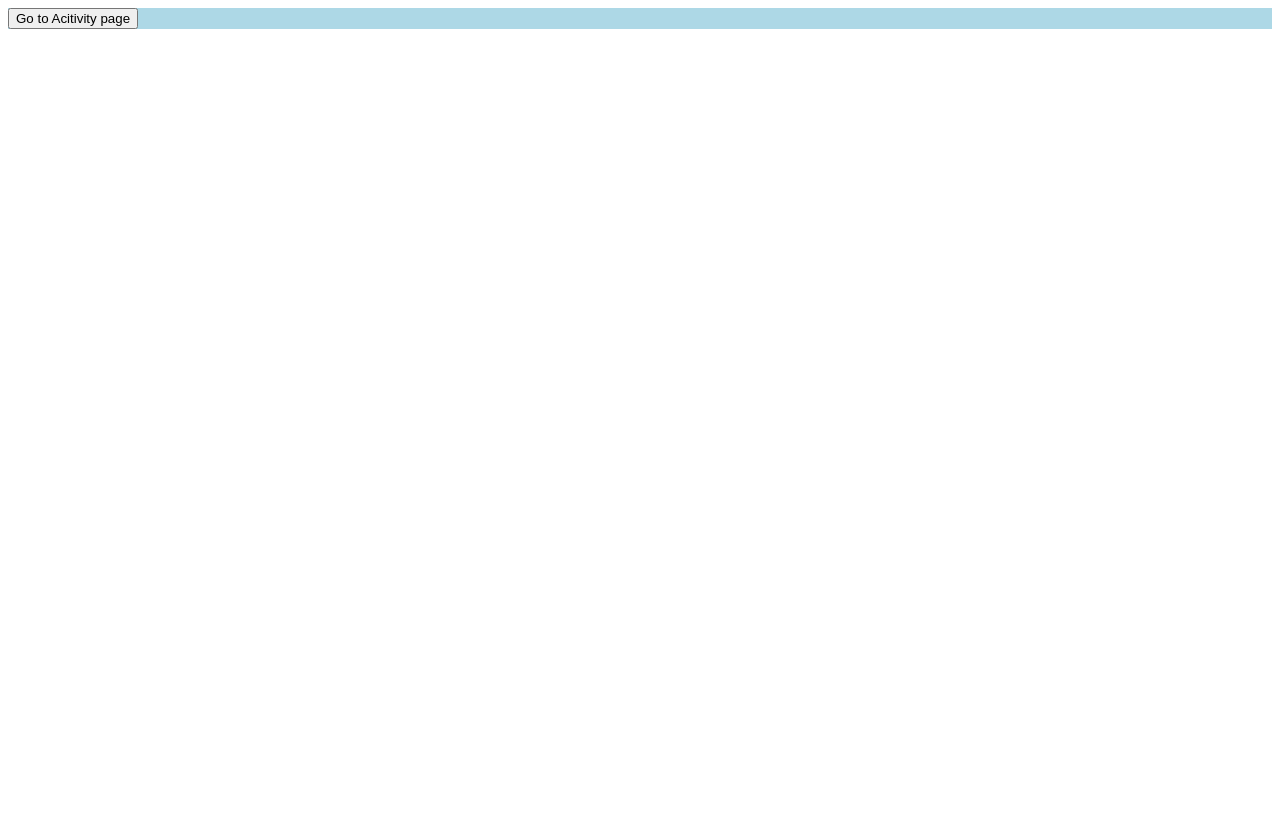
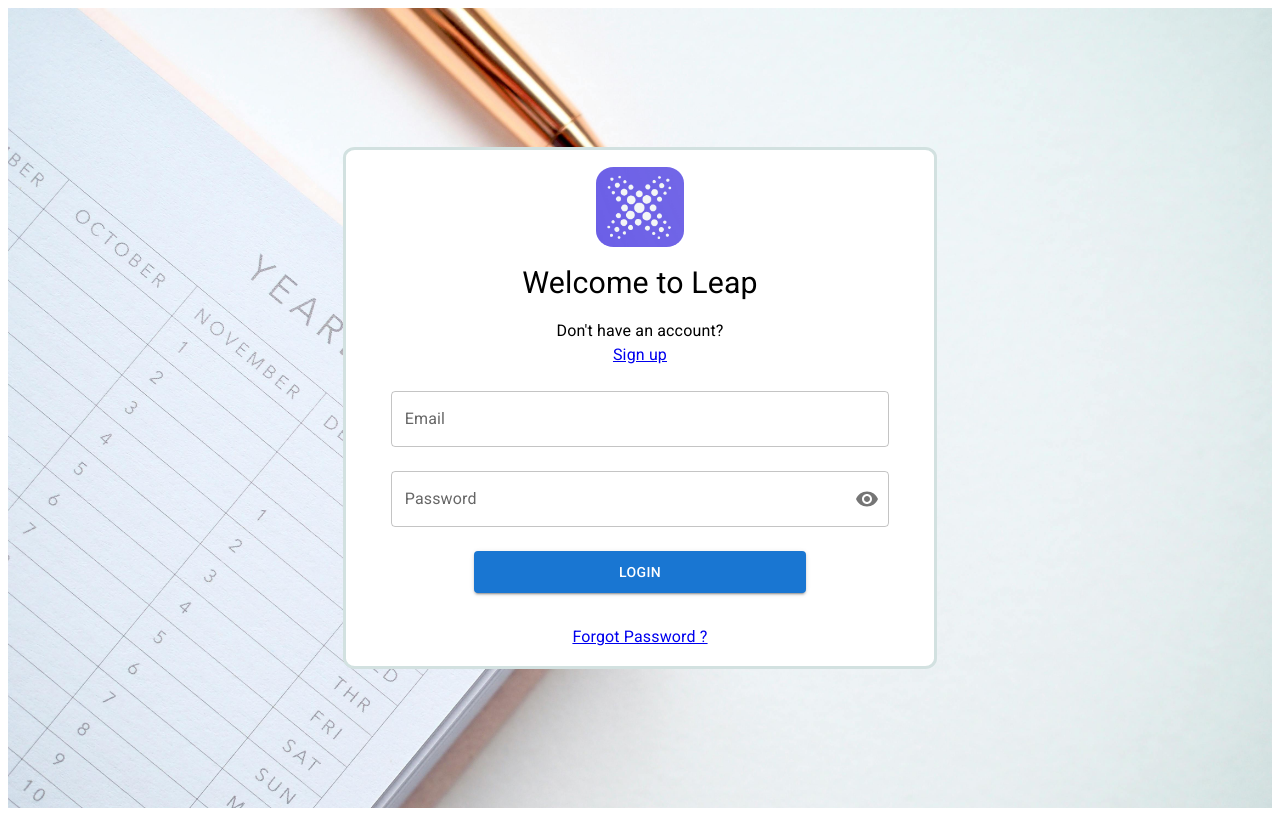
Before and after one commit to Selvamadddy/Leap-UI, a React (Vite) app: page / in a window 1280 px wide. Built offline with nearby package versions, Linux system fonts and the light colour scheme.

Commit message:
code changes

```diff
--- a/src/main.jsx
+++ b/src/main.jsx
@@ -11,7 +11,7 @@
   <StrictMode>
     <BrowserRouter>
       <Routes>
-        <Route path="/" element = {<Home/>} />
+        <Route path="/" element = {<Login/>} />
         <Route path ="/Activity" element={<Activity/>} />
         <Route path ="/Login" element={<Login/>} />
         <Route path ="/Register" element={<Register/>} />
```
